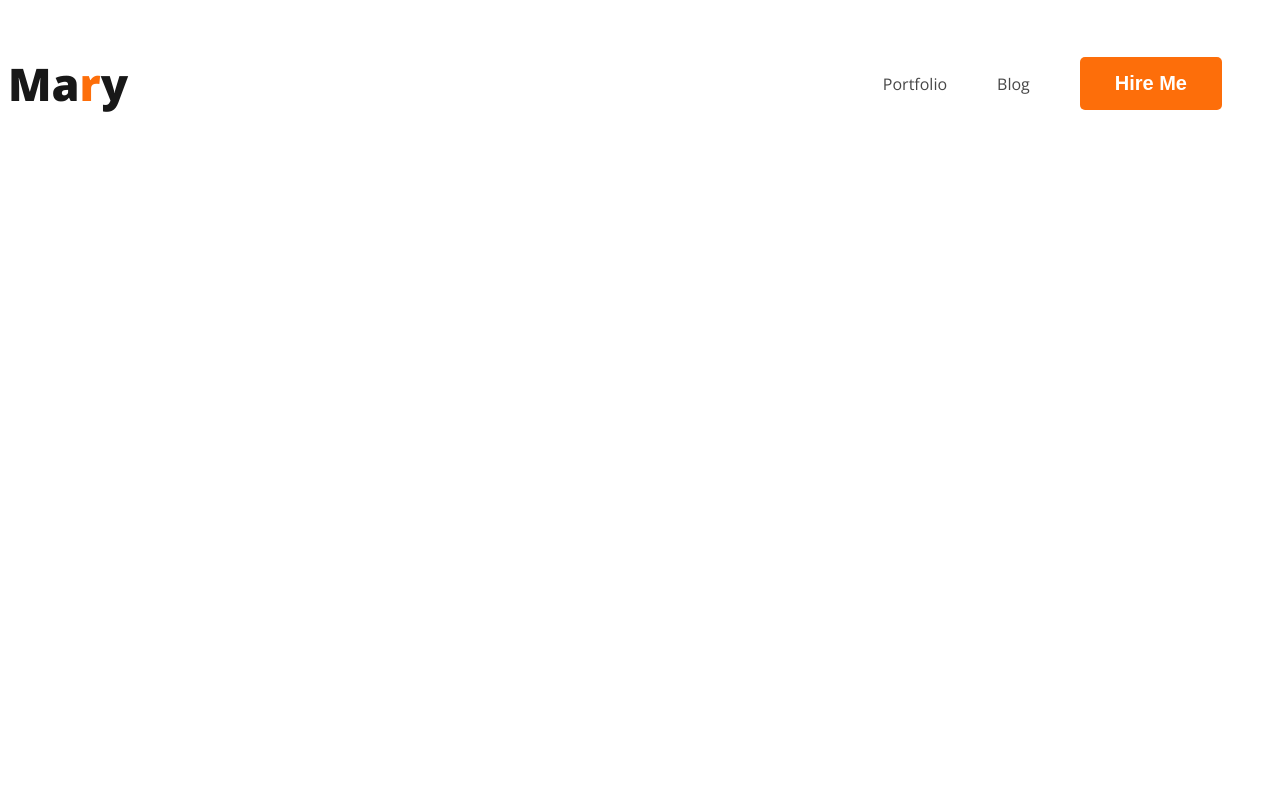
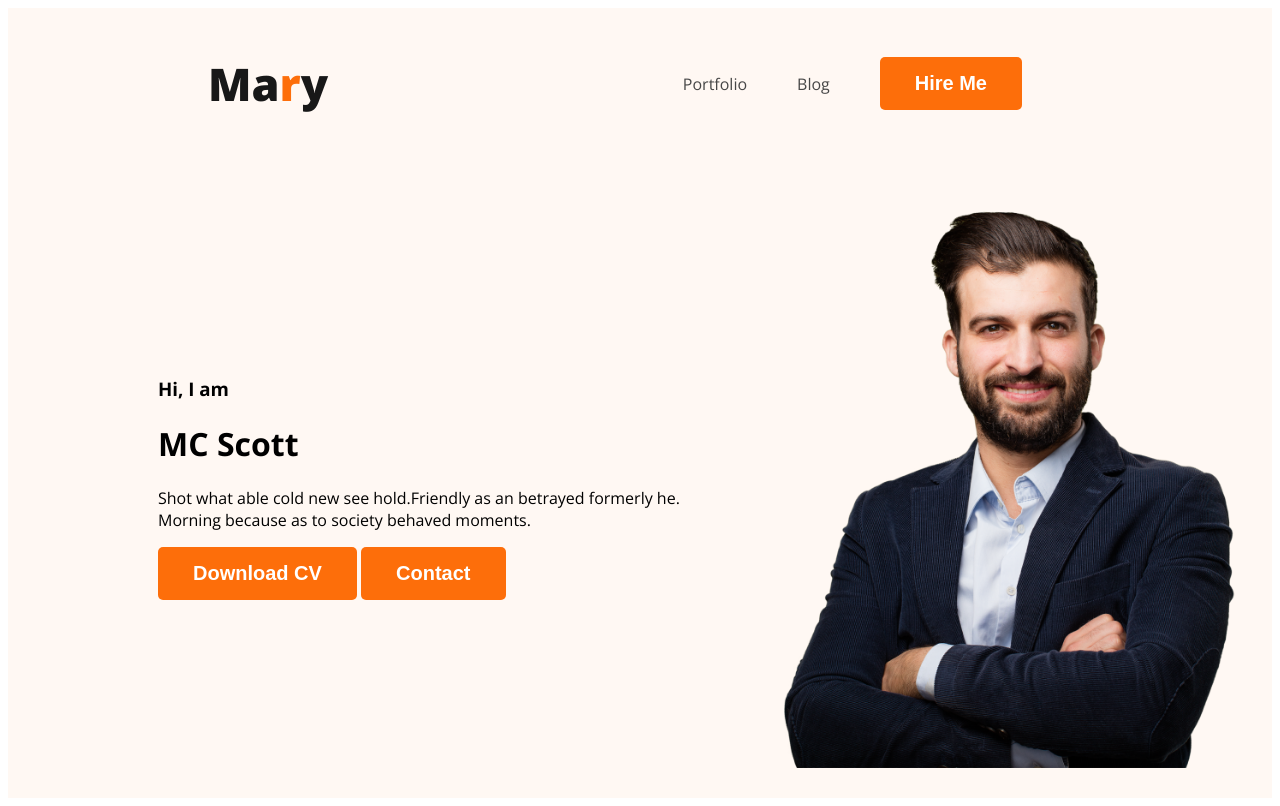
Before and after one commit to barta3235/m1_m5_portfolio, a plain HTML site: page index.html in a window 1280 px wide. Drawn offline with nearby package versions, Linux system fonts and the light colour scheme.

Commit message:
banner-content added

```diff
--- a/index.html
+++ b/index.html
@@ -13,7 +13,7 @@
 
 <body>
 
-    <header>
+    <header class="header">
         <nav>
             <h3 class="nav-title">Ma<span class="text-primary">r</span>y</h3>
             <ul>
@@ -22,6 +22,19 @@
                 <li><button class="btn-primary">Hire Me</button></li>
             </ul>
         </nav>
+
+        <div class="banner">
+
+            <div class="banner_content">
+                <h3 class="banner-greeting">Hi, I am</h3>
+                <h1 class="banner-title">MC Scott</h1>
+                <p>Shot what able cold new see hold.Friendly as an betrayed formerly he. Morning because as to society behaved moments.</p>
+                <button class="btn-primary">Download CV</button>
+                <button class="btn-primary">Contact</button>
+            </div>
+
+             <img class="profile-pic" src="images/hardy.png" alt="">
+        </div>
     </header>
 
 
--- a/styles/portfolio.css
+++ b/styles/portfolio.css
@@ -25,6 +25,7 @@ nav{
     display: flex;
     align-items: center;
     justify-content: space-between;
+    margin: 0px 200px;
 }
 
 .nav-title{
@@ -47,3 +48,19 @@ nav a{
     text-decoration: none;
     color: var(--Dark-02, #474747);
 }
+
+/* header related styles*/
+
+.header{
+    background-color: #FFF8F3;
+}
+
+.banner{
+    padding: 30px 30px 30px 150px;
+    display: flex;
+    align-items: center;
+}
+
+.banner .profile-pic{
+    width: 500px;
+}
```
